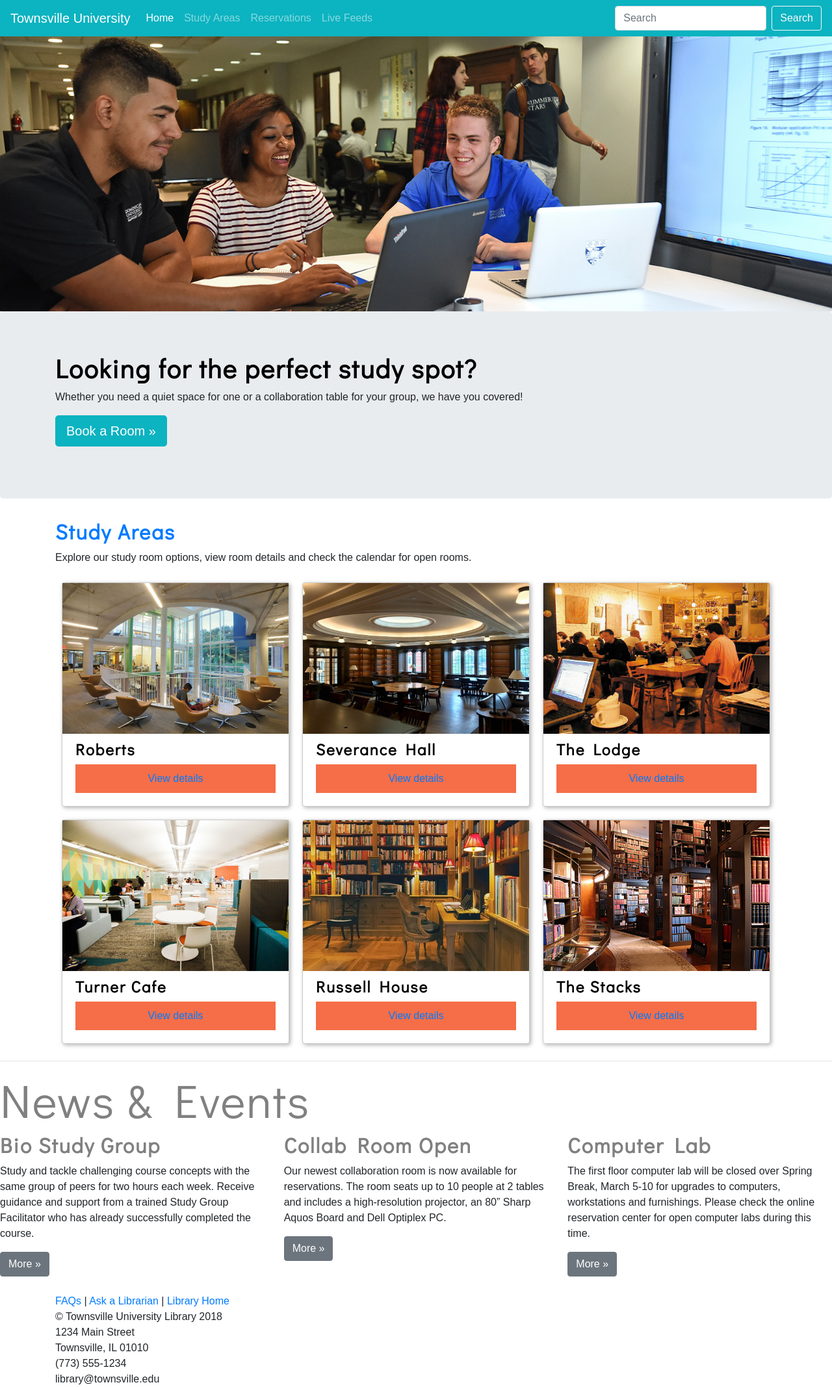
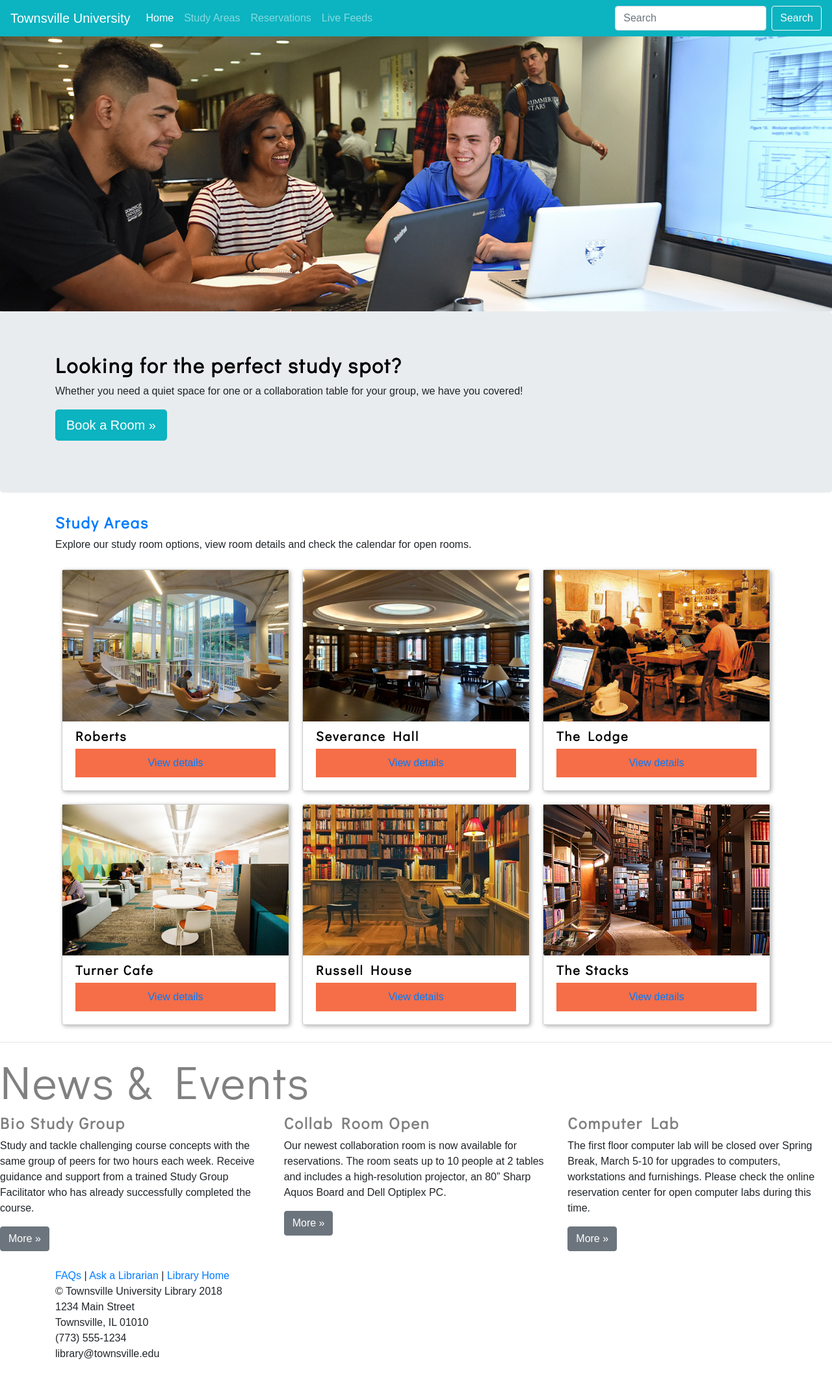
Before and after one commit to DOMLIS786/GAstudyareas, a Jekyll site: the page built from index.html, in a window 1280 px wide. Shown: the whole page at 65% size. Built offline with Jekyll 4.4.1, drawn with Linux system fonts in a browser that asks for light colours; after the commit the page ends 2095 px from its top, so only the background shows below that.

Commit message:
Update homepage.html

```diff
--- a/_layouts/homepage.html
+++ b/_layouts/homepage.html
@@ -14,19 +14,19 @@
     background-color: #fff;
     }
   h1 {
-    font-family: 'Didact Gothic';font-size: 40px;
+    font-family: 'Didact Gothic';font-size: 32px;
     color: black;
     font-weight: bold;
     letter-spacing: 2px;
     }
   h2 {
-    font-family: 'Didact Gothic';font-size: 32px;
+    font-family: 'Didact Gothic';font-size: 24px;
     color: gray;
     font-weight: bold;
     letter-spacing: 2px;
   }
   h3 {
-    font-family: 'Didact Gothic';font-size: 24px;
+    font-family: 'Didact Gothic';font-size: 20px;
     color: black;
     font-weight: bold;
     letter-spacing: 2px;
```
